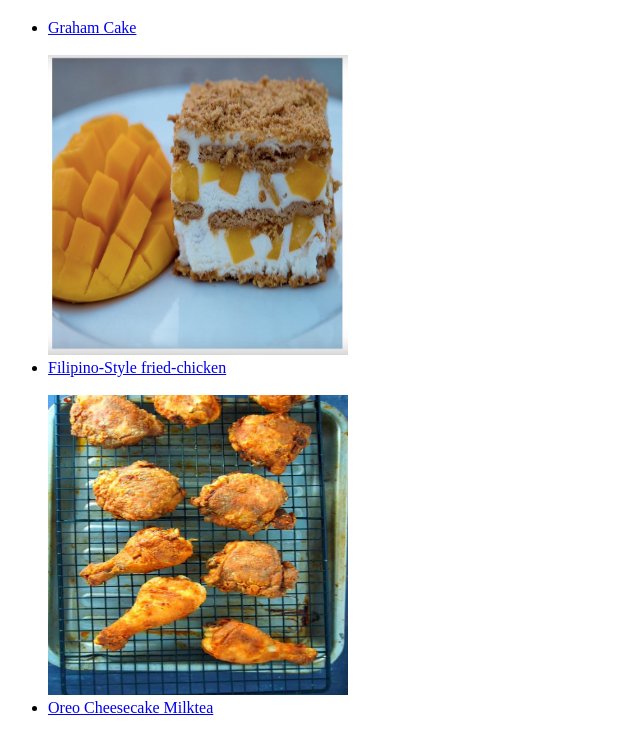
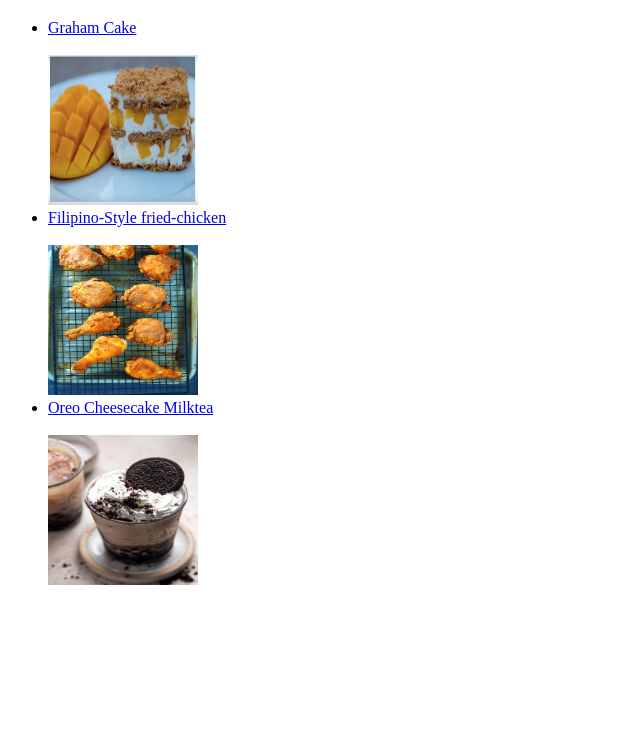
Before and after one commit to haroldricafrente/odin-recipes, a plain HTML site: page index.html in a window 1280 px wide. Shown: the part 61-793 px from the top of the page, without its empty margins (0-640 px from the left). Drawn offline with Linux system fonts and the light colour scheme.

Commit message:
Fix: Resized image into 150x150

```diff
--- a/index.html
+++ b/index.html
@@ -9,13 +9,13 @@
         <h1>Odin Recipes</h1>
         <ul>
             <li><a href="recipes/graham-cake.html">Graham Cake</a></li><br>
-            <img src="./images/Graham-Cake11.jpg" alt="graham cake" height="300" width="300">
+            <img src="./images/Graham-Cake11.jpg" alt="graham cake" height="150" width="150">
 
             <li><a href="recipes/fried-chicken.html">Filipino-Style fried-chicken</a></li><br>
-            <img src="./images/crispy-filipino-style-fried-chicken-730x973.jpg" alt="fried chicken" height="300" width="300">
+            <img src="./images/crispy-filipino-style-fried-chicken-730x973.jpg" alt="fried chicken" height="150" width="150">
 
             <li><a href="recipes/oreo-milktea.html">Oreo Cheesecake Milktea</a></li><br>
-            <img src="./images/Oreo-Bubble-Milk-Tea-Boba-12.jpg" alt="oreo milktea" height="300" width="300">
+            <img src="./images/Oreo-Bubble-Milk-Tea-Boba-12.jpg" alt="oreo milktea" height="150" width="150">
         </ul>
     </body>
 </html>
```
